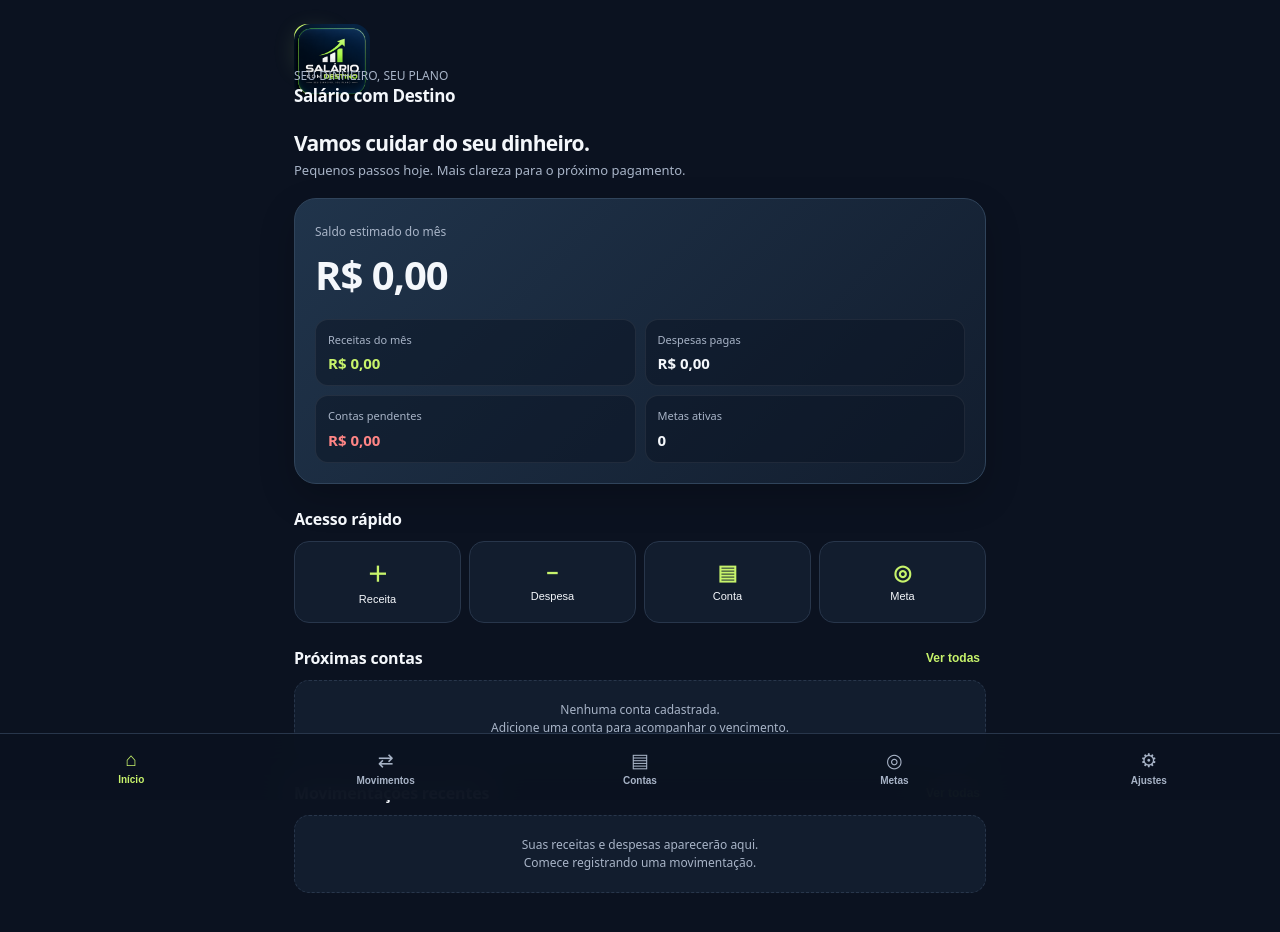
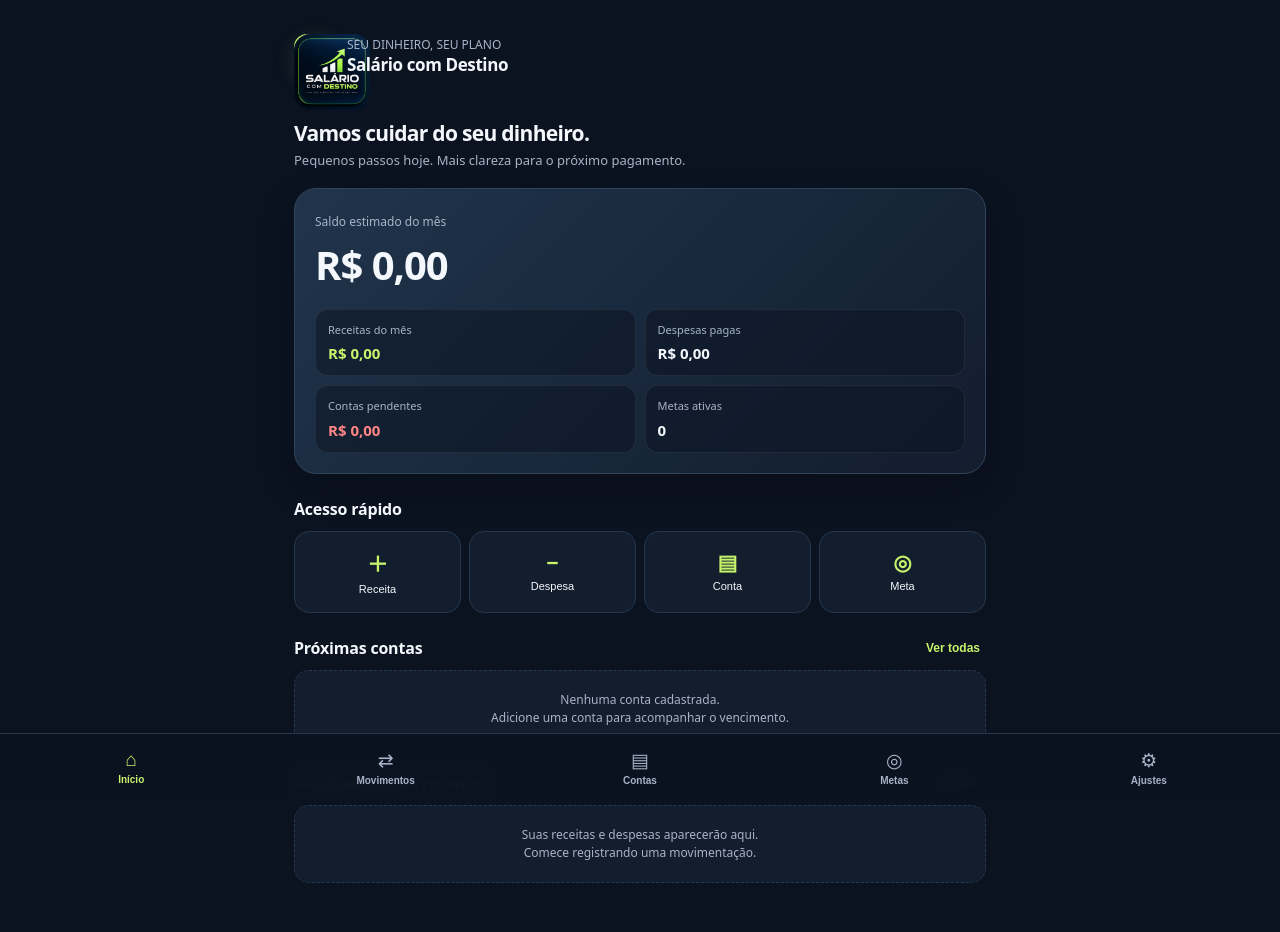
Before and after one commit to GustavoPrad255/Salario-Com-Destino, a plain HTML site: page index.html in a window 1280 px wide. Drawn offline with Linux system fonts and the light colour scheme.

Commit message:
Fix header structure in index.html

```diff
--- a/index.html
+++ b/index.html
@@ -221,7 +221,7 @@ button {
 </head>
 <body>
 <div class="app">
-<div class="logo"><img src="./icon-512.png" alt="Logo" style="width:76px;height:76px;object-fit:cover;border-radius:16px;display:block;"></div><div><div class="muted">SEU DINHEIRO, SEU PLANO</div><div class="brand">Salário com Destino</div></div></header>
+<header><div class="logo"><img src="./icon-512.png" alt="Logo" style="width:76px;height:76px;object-fit:cover;border-radius:16px;display:block;"></div><div><div class="muted">SEU DINHEIRO, SEU PLANO</div><div class="brand">Salário com Destino</div></div></header>
 <section id="home" class="page active">
 <h2>Vamos cuidar do seu dinheiro.</h2><p class="desc">Pequenos passos hoje. Mais clareza para o próximo pagamento.</p>
 <div class="hero"><label>Saldo estimado do mês</label><div class="balance" id="balance">R$ 0,00</div><div class="stats"><div class="stat"><span>Receitas do mês</span><strong class="green" id="incomeSum">R$ 0,00</strong></div><div class="stat"><span>Despesas pagas</span><strong id="expenseSum">R$ 0,00</strong></div><div class="stat"><span>Contas pendentes</span><strong class="red" id="pendingSum">R$ 0,00</strong></div><div class="stat"><span>Metas ativas</span><strong id="goalSum">0</strong></div></div></div>
```
